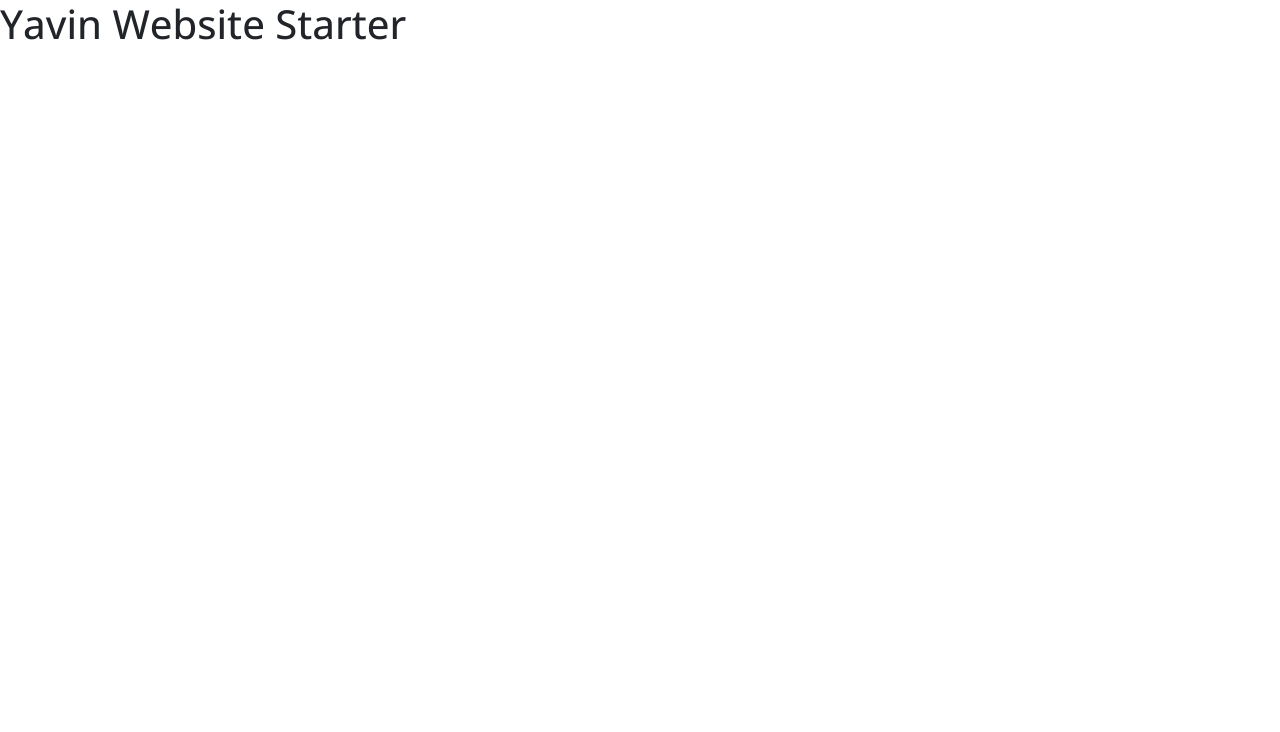
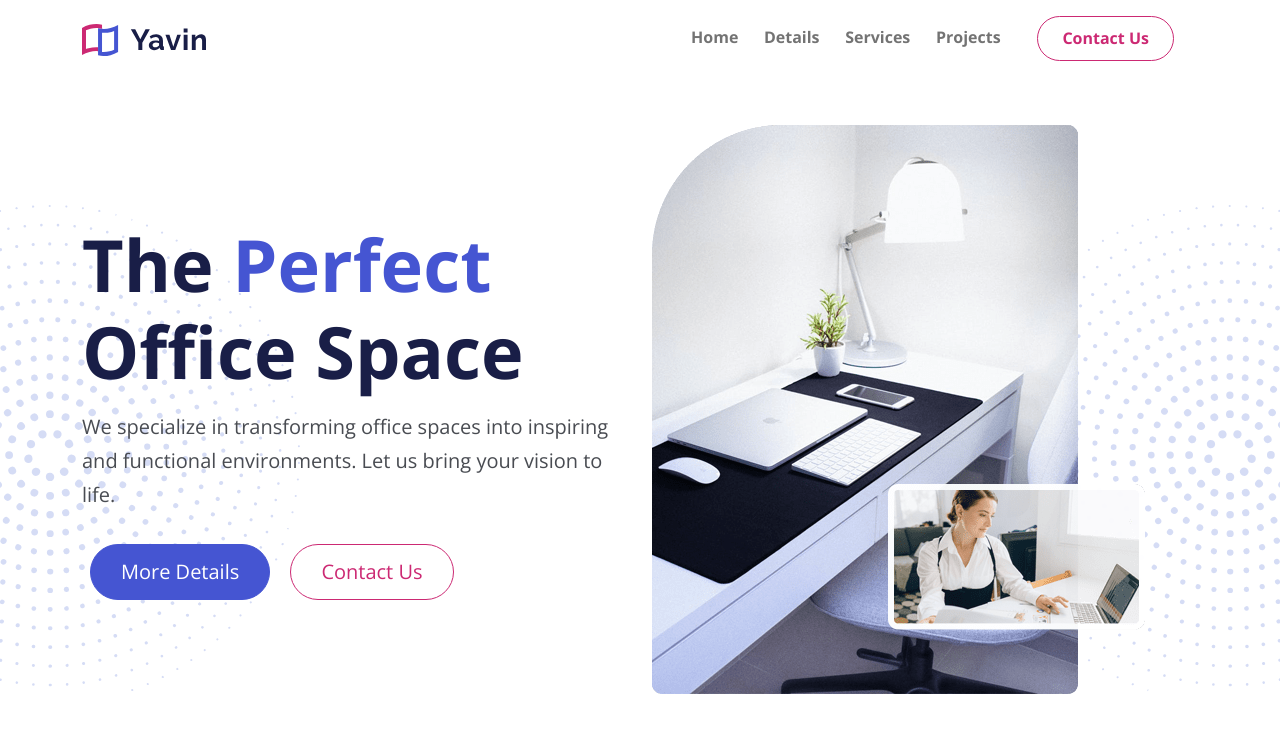
Before and after one commit to hamza99113/Yavin-Office-Design, a website: page index.html in a window 1280 px wide. Drawn offline with nearby package versions, Linux system fonts and the light colour scheme; files that its build step writes are made by us from their sources; files whose address does not match are found by name.

Commit message:
Navbar and Header

```diff
--- a/index.html
+++ b/index.html
@@ -7,16 +7,84 @@
     <link rel="preconnect" href="https://fonts.googleapis.com">
     <link rel="preconnect" href="https://fonts.gstatic.com" crossorigin>
     <link href="https://fonts.googleapis.com/css2?family=Open+Sans:wght@300;400;500;600;700&display=swap" rel="stylesheet">
-    <link rel="stylesheet" href="css/font-awesome.css" />
-    <link rel="stylesheet" href="css/bootstrap.css" />
-    <link rel="stylesheet" href="css/styles.css" />
-    <link rel="icon" href="images/favicon.png" />
+    <link rel="stylesheet" href="/Yavin-Website/css/font-awesome.css" />
+    <link rel="stylesheet" href="/Yavin-Website/css/bootstrap.css" />
+    <link rel="stylesheet" href="/Yavin-Website/css/styles.css" />
+    <link rel="icon" href="/Yavin-Website/images/favicon.png" />
     <title>Yavin Office Design</title>
   </head>
   <body>
-    <h1>Yavin Website Starter</h1>
+    <!-- Navbar -->
+    <nav class="navbar navbar-expand-lg sticky-top navbar-light">
+      <div class="container">
+        <a class="navbar-brand" href="#">
+          <img src="images/logo.svg" alt="" width="124" />
+        </a>
+        <button
+          class="navbar-toggler"
+          type="button"
+          data-bs-toggle="collapse"
+          data-bs-target="#navbarNavDropdown"
+          aria-controls="navbarNavDropdown"
+          aria-expanded="false"
+          aria-label="Toggle navigation"
+        >
+          <span class="navbar-toggler-icon"></span>
+        </button>
+        <div class="collapse navbar-collapse" id="navbarNavDropdown">
+          <ul class="navbar-nav ms-auto">
+            <li class="nav-item">
+              <a class="nav-link" aria-current="page" href="#">Home</a>
+            </li>
+            <li class="nav-item">
+              <a class="nav-link" href="#details">Details</a>
+            </li>
+            <li class="nav-item">
+              <a class="nav-link" href="#services">Services</a>
+            </li>
+            <li class="nav-item">
+              <a class="nav-link" href="#projects">Projects</a>
+            </li>
+            <li class="nav-item">
+              <a
+                class="nav-link btn btn-outline-secondary px-4 mx-4"
+                href="#contact"
+                >Contact Us</a
+              >
+            </li>
+          </ul>
+        </div>
+      </div>
+    </nav>
+    <!-- Navbar -->
 
-	<script src="js/bootstrap.bundle.min.js"></script>
-	<script src="js/script.js"></script>
+    <!-- Header -->
+    <header class="header position-relative mt-5 overflow-hidden">
+      <img src="/Yavin-Website/images/decoration-star.svg" alt="" class="decoration-star position-absolute"/>
+      <img src="/Yavin-Website/images/decoration-star.svg" alt="" class="decoration-star-2 position-absolute"/>
+      <div class="container position-relative z-3">
+        <div class="row">
+          <div class="col-lg-6">
+            <div class="mt-6">
+              <h1 class="display-2 fw-bold">
+                The <span class="text-primary">Perfect</span> Office Space
+              </h1>
+              <p class="lead mb-4">We specialize in transforming office spaces into inspiring and functional environments. Let us bring your vision to life.</p>
+              <a href="#introductions" class="btn btn-primary btn-lg m-2">More Details</a>
+              <a href="#contact" class="btn btn-outline-secondary btn-lg m-2">Contact Us</a>
+            </div>
+          </div>
+          <div class="col-lg-6">
+            <div class="image-container">
+              <img src="/Yavin-Website/images/header.png" alt="" class="img-fluid">
+            </div>
+          </div>
+        </div>
+      </div>
+    </header>
+    <!-- Header -->
+
+	<script src="/Yavin-Website/js/bootstrap.bundle.min.js"></script>
+	<script src="/Yavin-Website/js/script.js"></script>
   </body>
 </html>
--- a/js/script.js
+++ b/js/script.js
@@ -0,0 +1,12 @@
+// Add custom JavaScript here
+function userScroll(){
+    const navbar = document.querySelector('.navbar');
+    window.addEventListener('scroll', () =>{
+        if(window.scrollY > 50){
+            navbar.classList.add('navbar-sticky');
+        } else{
+            navbar.classList.add('navbar-sticky');
+        }
+    })
+}
+document.addEventListener('DOMContentLoaded', userScroll);
--- a/scss/bootstrap.scss
+++ b/scss/bootstrap.scss
@@ -1,4 +1,59 @@
 // Font
 $font-family-sans-serif: 'Open Sans', sans-serif;
 
+//Color
+$primary: #4555d2;
+$secondary: #cc2973;
+$dark: #191e47;
+$light: #f9fafe;
+$body-color: #494c52;
+$headings-color: $dark;
+
+// Navbar
+$navbar-nav-link-padding-x: 0.8rem;
+$navbar-padding-y: 1rem;
+$nav-link-font-weight: 700;
+
+// Spacing
+$spacer: 1rem !default;
+$spacers: (
+  0: 0,
+  1: $spacer * 0.25,
+  2: $spacer * 0.5,
+  3: $spacer,
+  4: $spacer * 1.5,
+  5: $spacer * 3,
+  6: $spacer * 6,
+  7: $spacer * 8,
+  8: $spacer * 12,
+) !default;
+
+$headings-margin-bottom: $spacer * 1 !default;
+$line-height-base: 1.7;
+$headings-font-weight: bold;
+
+// Buttons
+$button-radius: 50px;
+$button-padding-x: 30px;
+$button-padding-y: 10px;
+
+$btn-border-radius: $button-radius;
+$btn-border-radius-sm: $button-radius;
+$btn-border-radius-lg: $button-radius;
+$btn-padding-y: $button-padding-y;
+$btn-padding-y-lg: $button-padding-y;
+$btn-padding-y-sm: $button-padding-y;
+$btn-padding-x: $button-padding-x;
+$btn-padding-x-lg: $button-padding-x;
+$btn-padding-x-sm: $button-padding-x;
+$navbar-toggler-border-radius: 5px;
+
+// Inputs
+$input-radius: 30px;
+$input-btn-padding-y: 0.7rem;
+$input-btn-padding-x: 1rem;
+$input-border-radius: $input-radius;
+$input-border-radius-sm: $input-radius;
+$input-border-radius-lg: $input-radius;
+
 @import '../node_modules/bootstrap/scss/bootstrap';
--- a/scss/styles.scss
+++ b/scss/styles.scss
@@ -0,0 +1,53 @@
+.btn-outline-secondary{
+    color: var(--bs-secondary);
+}
+
+.btn-outline-secondary{
+    &:hover{
+        color: #fff;
+    }
+}
+
+.header .decoration-star{
+    top:80px;
+    left: -200px;
+    width: 500px;
+    opacity: 0.7;
+}
+
+.header .decoration-star-2{
+    top:80px;
+    right: -200px;
+    width: 500px;
+    opacity: 0.7;
+}
+.navbar{
+    transition: all 0.5s ease-in-out;
+}
+
+.navbar-sticky{
+    background: white;
+    opacity: 0.9;
+    box-shadow: 0 0 10px rgba(0,0,0,0.5);
+}
+
+@media(max-width: 992px){
+    .header{
+        margin-top: 0 !important;
+        text-align: center;
+    }
+    .header .decoration-star{
+        left: -100px;
+        width: 250px;
+    }
+
+    .header .decoration-star-2{
+        right: -100px;
+        width: 250px;
+    }
+    .header .image-container{
+        margin-top: 20px;
+    }
+}
+
+@media(max-width: 576px){}
```
